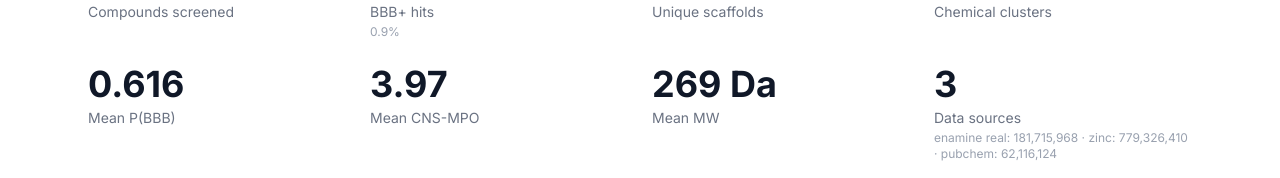
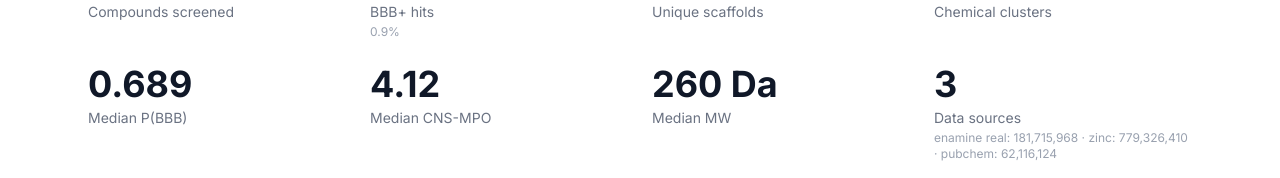
Before and after one commit to ATTN-Lab/attentionlab-web, a Next.js app: page /screening in a window 1280 px wide. Shown: the part 572-750 px from the top of the page. Built offline with nearby package versions, Linux system fonts and the light colour scheme; no server answers.

Commit message:
Switch stats from mean to median for P(BBB), CNS-MPO, and MW

```diff
--- a/public/screening/eda_summary.json
+++ b/public/screening/eda_summary.json
@@ -21,6 +21,7 @@
   },
   "properties": {
     "mw_mean": 268.5,
+    "mw_median": 260.0,
     "logp_mean": 1.76,
     "tpsa_mean": 56.6,
     "hbd_mean": 1.25,
--- a/src/components/screening/ScreeningContent.tsx
+++ b/src/components/screening/ScreeningContent.tsx
@@ -55,6 +55,7 @@ interface EdaSummary {
   };
   properties: {
     mw_mean: number;
+    mw_median: number;
     logp_mean: number;
     tpsa_mean: number;
     hbd_mean: number;
--- a/src/components/screening/ScreeningStats.tsx
+++ b/src/components/screening/ScreeningStats.tsx
@@ -38,10 +38,12 @@ interface ScreeningStatsProps {
     };
     cns_mpo: {
       mean: number;
+      median: number;
       passed_filter: number | null;
     };
     properties: {
       mw_mean: number;
+      mw_median: number;
       logp_mean: number;
       tpsa_mean: number;
     };
@@ -84,16 +86,16 @@ export default function ScreeningStats({ summary }: ScreeningStatsProps) {
         label="Chemical clusters"
       />
       <StatCard
-        value={summary.p_bbb.mean.toFixed(3)}
-        label="Mean P(BBB)"
+        value={summary.p_bbb.median.toFixed(3)}
+        label="Median P(BBB)"
       />
       <StatCard
-        value={summary.cns_mpo.mean.toFixed(2)}
-        label="Mean CNS-MPO"
+        value={summary.cns_mpo.median.toFixed(2)}
+        label="Median CNS-MPO"
       />
       <StatCard
-        value={`${summary.properties.mw_mean.toFixed(0)} Da`}
-        label="Mean MW"
+        value={`${summary.properties.mw_median.toFixed(0)} Da`}
+        label="Median MW"
       />
       <StatCard
         value={Object.keys(summary.by_provenance).length.toString()}
```
